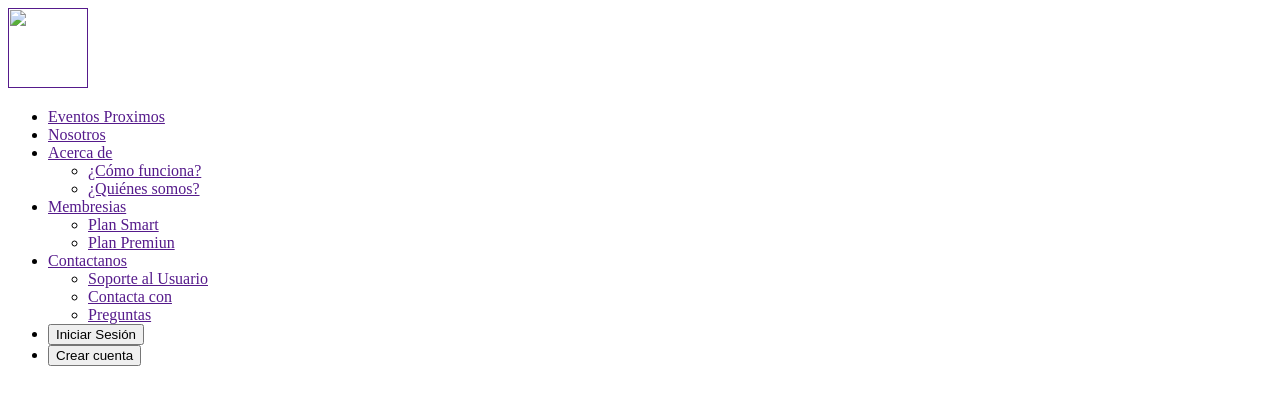
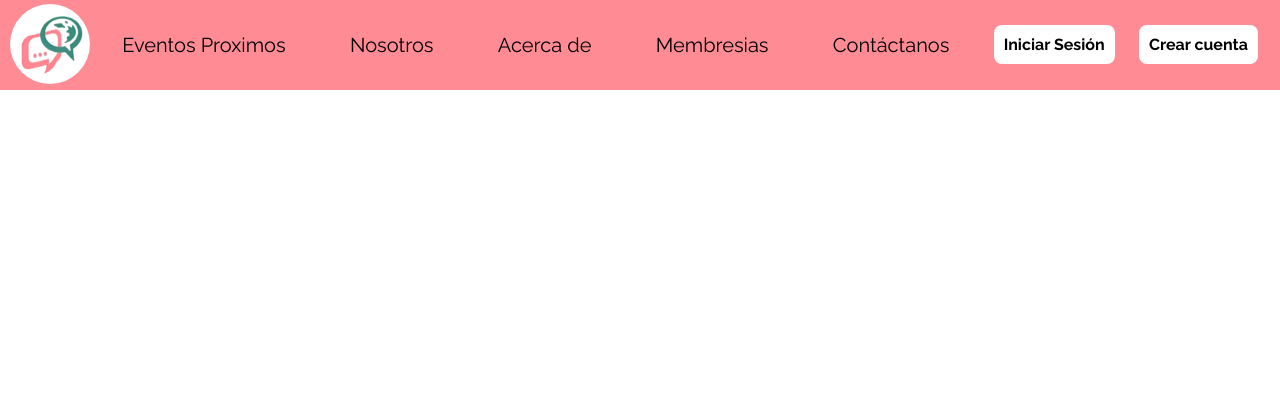
Before and after one commit to Glottia-IHC-y-Tecnologia-Moviles/Glottia, a plain HTML site: page public/index.html in a window 1280 px wide. Drawn offline with Linux system fonts and the light colour scheme; a web font is replaced by a local one.

Commit message:
Include styles

```diff
--- /dev/null
+++ b/public/assets/styles/reset.css
@@ -0,0 +1,124 @@
+html,
+body,
+div,
+span,
+applet,
+object,
+iframe,
+h1,
+h2,
+h3,
+h4,
+h5,
+h6,
+p,
+blockquote,
+pre,
+a,
+abbr,
+acronym,
+address,
+big,
+cite,
+code,
+del,
+dfn,
+em,
+img,
+ins,
+kbd,
+q,
+s,
+samp,
+small,
+strike,
+strong,
+sub,
+sup,
+tt,
+var,
+b,
+u,
+i,
+center,
+dl,
+dt,
+dd,
+ol,
+ul,
+li,
+fieldset,
+form,
+label,
+legend,
+table,
+caption,
+tbody,
+tfoot,
+thead,
+tr,
+th,
+td,
+article,
+aside,
+canvas,
+details,
+embed,
+figure,
+figcaption,
+footer,
+header,
+hgroup,
+menu,
+nav,
+output,
+ruby,
+section,
+summary,
+time,
+mark,
+audio,
+video {
+    margin: 0;
+    padding: 0;
+    border: 0;
+    font-size: 100%;
+    font: inherit;
+    vertical-align: baseline;
+}
+/* HTML5 display-role reset for older browsers */
+article,
+aside,
+details,
+figcaption,
+figure,
+footer,
+header,
+hgroup,
+menu,
+nav,
+section {
+    display: block;
+}
+body {
+    line-height: 1;
+}
+ol,
+ul {
+    list-style: none;
+}
+blockquote,
+q {
+    quotes: none;
+}
+blockquote:before,
+blockquote:after,
+q:before,
+q:after {
+    content: "";
+    content: none;
+}
+table {
+    border-collapse: collapse;
+    border-spacing: 0;
+}
--- a/public/assets/styles/styles.css
+++ b/public/assets/styles/styles.css
@@ -0,0 +1,93 @@
+.topheader {
+    position: static;
+    background-color:#FF8B94;
+    width: 100%;
+    z-index: 100px;
+    height: 90px;
+    display: flex;
+    align-items: center;
+    padding: 0 10px;
+    font-family: "Raleway", sans-serif;
+    font-size: 20px;
+    max-width: 100%;
+    box-sizing: border-box;
+    justify-content: center;
+}
+
+.topheader img{
+    border-radius: 40px;
+}
+.menu-horizontal {
+    list-style: none;
+    display: flex;
+    justify-content: space-around;
+    width: 100%;
+    max-width: 2000px;
+    font-family: "Raleway", sans-serif;
+    padding: 0;
+}
+
+.menu-horizontal li a {
+    display: flex;
+    padding: 15px 20px;
+    color: black;
+    text-decoration: none;
+}
+
+.menu-horizontal li a:hover {
+    color: rgb(255, 255, 255);
+}
+
+.menu-vertical {
+    padding: 0;
+    position: absolute;
+    display: none;
+    list-style: none;
+    width: 200px;
+    background-color: white;
+    font-family: "Raleway", sans-serif;
+}
+
+.menu-horizontal li:hover .menu-vertical {
+    display: block;
+}
+
+.menu-vertical li:hover {
+    background-color: #FF8B94;
+    transform: scale(1.1);
+}
+
+.Login {
+    padding: 10px;
+    background-color: #ffffff;
+    color: black;
+    border: none;
+    border-radius: 8px;
+    cursor: pointer;
+    font-weight: bold;
+    margin-top: 5px;
+    font-size: 16px;
+    font-family:"Raleway", sans-serif ;
+}
+.Login:hover {
+    background-color: #379683;
+    color: white;
+}
+
+.Sign {
+    padding: 10px;
+    background-color: #ffffff;
+    color: black;
+    border: none;
+    border-radius: 8px;
+    cursor: pointer;
+    font-weight: bold;
+    margin-top: 5px;
+    font-size: 16px;
+    font-family:"Raleway", sans-serif ;
+}
+
+.Sign:hover {
+    background-color: #379683;
+    color: white;
+}
--- a/public/index.html
+++ b/public/index.html
@@ -4,12 +4,16 @@
     <meta charset="UTF-8">
     <meta name="viewport" content="width=device-width, initial-scale=1">
     <title>Glottia</title>
+    <link href="/public/assets/styles/styles.css" rel="stylesheet">
+    <link href="/public/assets/styles/reset.css" rel="stylesheet" type="text/css">
+    <link rel="preconnect" href="https://fonts.gstatic.com" crossorigin>
+    <link href="https://fonts.googleapis.com/css2?family=JetBrains+Mono:ital,wght@0,100..800;1,100..800&family=Jockey+One&family=Raleway:ital,wght@0,100..900;1,100..900&display=swap" rel="stylesheet">
 </head>
 <body>
 
 <nav class="topheader">
     <a href="" class="logo">
-        <img height="80" width="80" src="/Logos/LogoBlanco.png" alt="" />
+        <img height="80" width="80" src="/public/assets/images/LogoBlanco.png" alt="" />
     </a>
     <ul class="menu-horizontal">
         <li><a href=""> Eventos Proximos</a></li>
@@ -29,7 +33,7 @@
             </ul>
         </li>
         <li>
-            <a href=""> Contactanos</a>
+            <a href=""> Contáctanos</a>
             <ul class="menu-vertical">
                 <li><a href=""> Soporte al Usuario </a></li>
                 <li><a href=""> Contacta con </a></li>
```
Also changed, not shown: public/assets/images/Logo1.png (added), public/assets/images/Logo2.png (added), public/assets/images/LogoBlanco.png (added), public/assets/images/LogoNombre.png (added).
